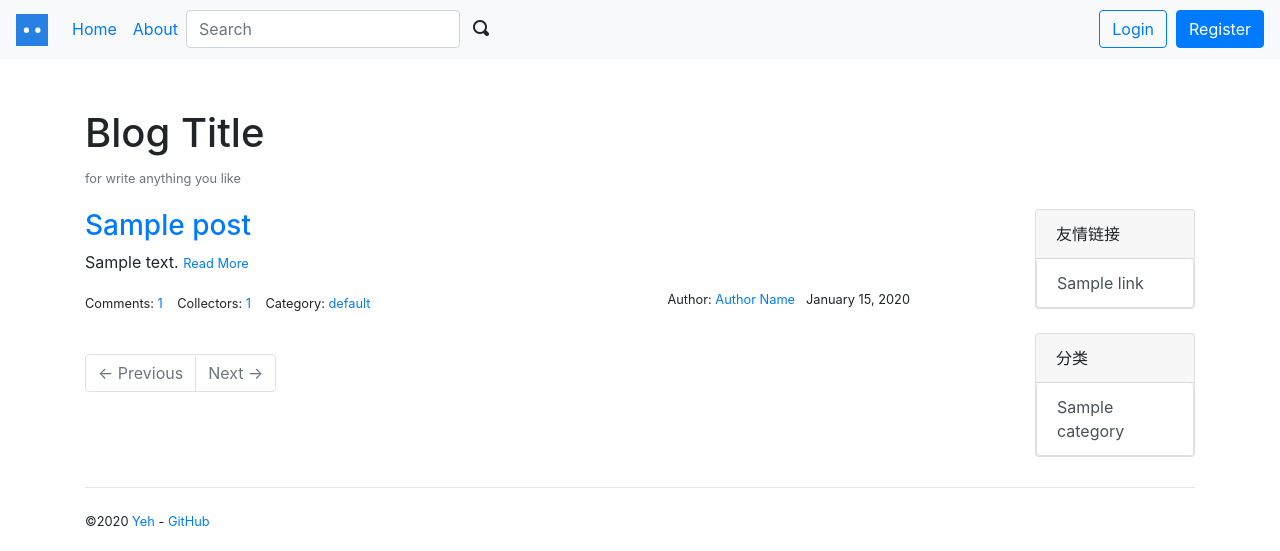
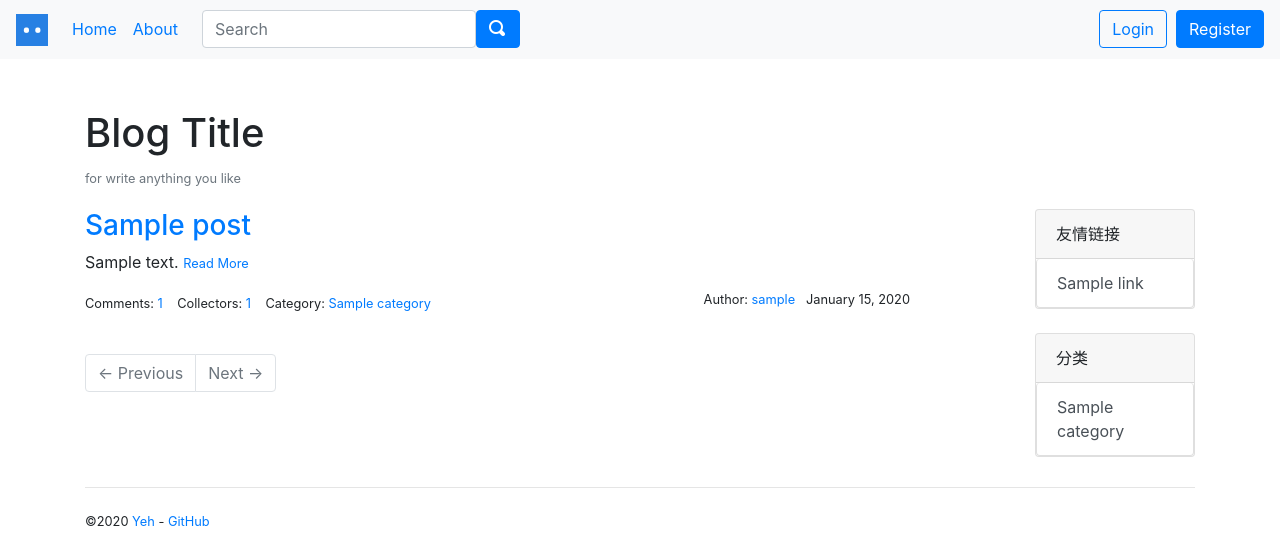
Before and after one commit to yeh-George/awesome-flask-webapp, a Flask app: page / in a window 1280 px wide. Shown: the top 551 px of the page. Run offline with Flask 2, Linux system fonts and the light colour scheme; tables that the repository leaves empty hold one stand-in row (values such as "Sample post"); some libraries are stand-ins or nearby versions.

Commit message:
complete full text search add extension: flask-whooshee complete search view

```diff
--- a/awesome_flask_webapp/__init__.py
+++ b/awesome_flask_webapp/__init__.py
@@ -5,7 +5,9 @@ from flask import Flask
 from flask_login import current_user
 
 from awesome_flask_webapp.settings import config
-from awesome_flask_webapp.extensions import db, bootstrap, login_manager, mail, ckeditor, moment, csrf, avatars
+from awesome_flask_webapp.extensions import (
+    db, bootstrap, login_manager, mail, ckeditor, moment, csrf, avatars,whooshee
+)
 from awesome_flask_webapp.blueprints.main import main_bp
 from awesome_flask_webapp.blueprints.auth import auth_bp
 from awesome_flask_webapp.blueprints.user import user_bp
@@ -49,6 +51,7 @@ def register_extensions(app):
     moment.init_app(app)
     csrf.init_app(app)
     avatars.init_app(app)
+    whooshee.init_app(app)
 
 
 def register_blueprints(app):
@@ -68,7 +71,7 @@ def register_shell_context(app):
     def make_shell_context():
         return dict(db=db, User=User, Post=Post, Tag=Tag, Role=Role,
                     Follow=Follow, Collect=Collect, Comment=Comment,
-                    Notification=Notification, Link=Link)
+                    Notification=Notification, Link=Link, whooshee=whooshee)
 
 
 def register_template_context(app):
--- a/awesome_flask_webapp/blueprints/main.py
+++ b/awesome_flask_webapp/blueprints/main.py
@@ -4,7 +4,7 @@ from flask_login import login_required, current_user
 
 from awesome_flask_webapp.utils import redirect_back
 from awesome_flask_webapp.decorators import confirm_required, permission_required
-from awesome_flask_webapp.models import Notification, Post, Comment, Category, Tag, Collect, Follow
+from awesome_flask_webapp.models import Notification, Post, Comment, Category, Tag, Collect, Follow, User
 from awesome_flask_webapp.extensions import db
 from awesome_flask_webapp.forms.main import CommentForm, PostForm
 from awesome_flask_webapp.notifications import push_new_comment_notification, push_new_collector_notification
@@ -265,3 +265,30 @@ def get_avatar(filename):
 @main_bp.route('/about')
 def about():
     return render_template('main/about.html')
+
+
+@main_bp.route('/search')
+def search():
+    q = request.args.get('q', '')
+    if q == '':
+        flash('Please enter something.', 'warning')
+        return redirect_back()
+
+    page = request.args.get('page', 1, type=int)
+    per_page = current_app.config['AWESOME_SEARCH_PER_PAGE']
+    category = request.args.get('category', 'user')
+
+    if category == 'user':
+        result_count = User.query.whooshee_search(q).count()
+        pagination = User.query.whooshee_search(q).paginate(page, per_page)
+    elif category == 'tag':
+        result_count = Tag.query.whooshee_search(q).count()
+        pagination = Tag.query.whooshee_search(q).paginate(page, per_page)
+    else:
+        result_count = Post.query.whooshee_search(q).count()
+        pagination = Post.query.whooshee_search(q).paginate(page, per_page)
+
+    results = pagination.items
+
+    return render_template('main/search.html',q=q, pagination=pagination, category=category, results=results,
+                           result_count=result_count)
--- a/awesome_flask_webapp/extensions.py
+++ b/awesome_flask_webapp/extensions.py
@@ -6,7 +6,7 @@ from flask_ckeditor import CKEditor
 from flask_moment import Moment
 from flask_wtf import CSRFProtect
 from flask_avatars import Avatars
-
+from flask_whooshee import Whooshee
 
 db = SQLAlchemy()
 bootstrap = Bootstrap()
@@ -15,6 +15,7 @@ ckeditor = CKEditor()
 moment = Moment()
 csrf = CSRFProtect()
 avatars = Avatars()
+whooshee = Whooshee()
 
 login_manager = LoginManager()
 login_manager.login_view = 'auth.login'
--- a/awesome_flask_webapp/settings.py
+++ b/awesome_flask_webapp/settings.py
@@ -16,6 +16,7 @@ class BaseConfig(object):
     AWESOME_COMMENT_PER_PAGE = 15
     AWESOME_NOTIFICATION_PER_PAGE = 20
     AWESOME_MANAGE_PER_PAGE = 10
+    AWESOME_SEARCH_PER_PAGE = 10
 
     SECRET_KEY = os.getenv('SECRET_KEY', 'secret key')
 
@@ -33,6 +34,9 @@ class BaseConfig(object):
     # avatar
     AVATARS_SAVE_PATH = os.path.join(basedir, 'avatars')
     AVATARS_SIZE_TUPLE = (30, 100, 200)
+
+    # Whooshee
+    WHOOSHEE_MIN_STRING_LEN = 1
 
 
 
--- a/awesome_flask_webapp/templates/base.html
+++ b/awesome_flask_webapp/templates/base.html
@@ -29,9 +29,9 @@
                 <div class="navbar-nav mr-auto">
                     {{ render_nav_item('main.index', 'Home') }}
                     {{ render_nav_item('main.about', 'About') }}
-                    <form class="form-inline" >
-                        <input type="text" class="form-control" name="q" placeholder="Search">
-                        <button class="btn btn-light" type="submit">
+                    <form class="form-inline ml-3 my-0" action="{{ url_for('main.search') }}">
+                        <input type="text" class="form-control" name="q" placeholder="Search" required>
+                        <button class="btn btn-primary" type="submit">
                             <span class="oi oi-magnifying-glass"></span>
                         </button>
                     </form>
--- a/awesome_flask_webapp/templates/main/_posts.html
+++ b/awesome_flask_webapp/templates/main/_posts.html
@@ -12,9 +12,9 @@
             &nbsp;&nbsp;
             Collectors: <a href="{{ url_for('main.show_collectors', post_id=post.id) }}">{{ post.collectors|length }}</a>
             &nbsp;&nbsp;
-            Category: <a href="#">default</a>
+            Category: <a href="#">{{ post.category.name }}</a>
             <span class="float-right">
-                Author: <a href="#">Author Name</a>&nbsp;&nbsp;
+                Author: <a href="{{ url_for('user.index', user_id=post.author.id) }}">{{ post.author.username }}</a>&nbsp;&nbsp;
                 {{ moment(post.timestamp).format('LL') }}
             </span>
         </small>
```
Also changed, not shown: awesome_flask_webapp/models.py (+6 -3 lines), awesome_flask_webapp/templates/macros.html (+21 -0 lines).
